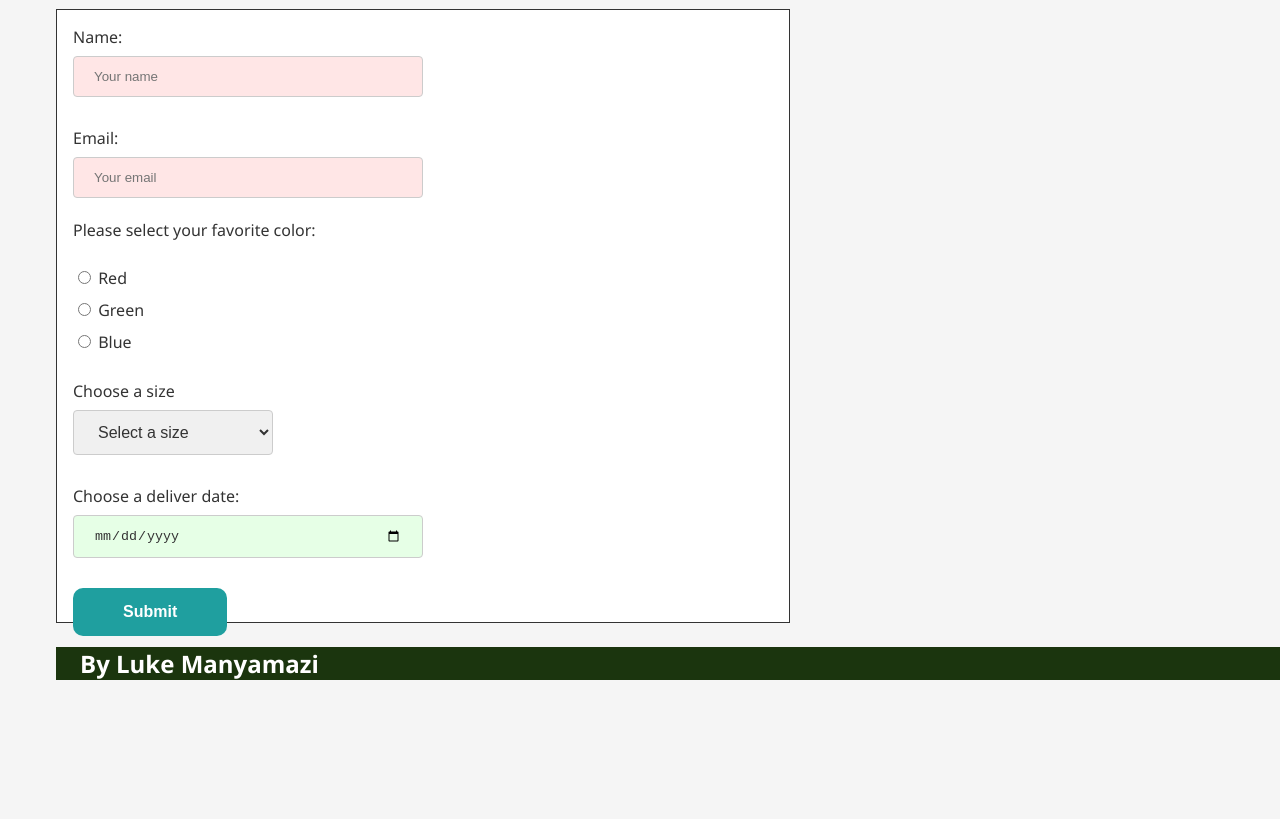
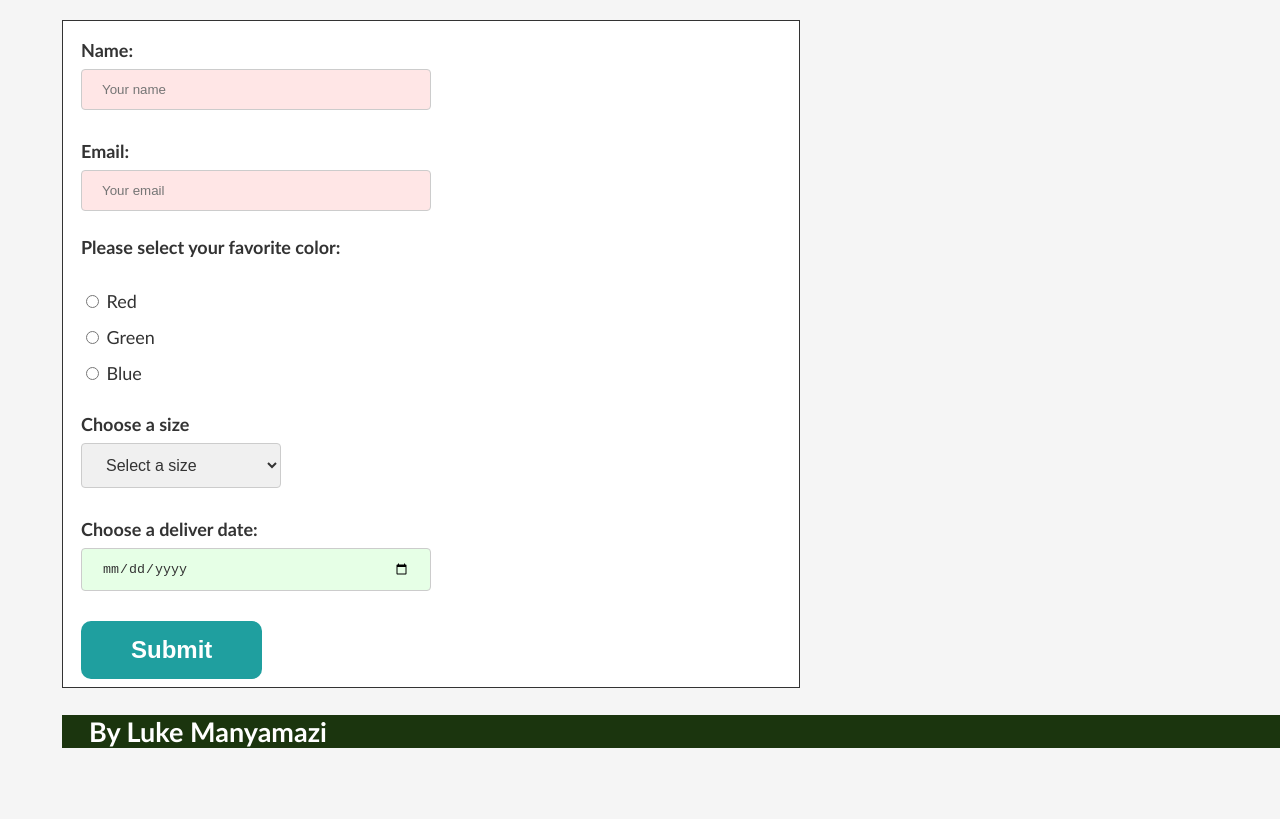
Before and after one commit to CodeYourFuture/Module-User-Focused-Data, a website: page Form-Controls/index.html in a window 1280 px wide. Shown: the part 122-941 px from the top of the page. Before the commit the page ends 866 px from the top, so only its background shows below. Drawn offline with Linux system fonts and the light colour scheme.

Commit message:
added more css to headings

```diff
--- a/Form-Controls/styles.css
+++ b/Form-Controls/styles.css
@@ -1,14 +1,15 @@
 body {
     width: 100%;
     padding: 1em 1em 2em 3em;
-    font-family: 'Segoe UI', Tahoma, Geneva, Verdana, sans-serif;
+    font-family: 'Gill Sans', 'Gill Sans MT', Calibri, 'Trebuchet MS', sans-serif;
     background-color: #f5f5f5;
     color: #333333;
+    font-size: large;
 }
 
 .form_container {
     width: 700px;
-    height: 580px;
+    height: 630px;
     border-color: black;
     border: 1px;
     border-style: solid;
@@ -62,7 +63,7 @@ input:invalid {
     text-align: center;
     text-align: none;
     font-weight: bold;
-    font-size: 16px;
+    font-size: 24px;
     cursor: pointer;
     display: inline-block;
     border-radius: 10px;
@@ -82,3 +83,7 @@ input, select {
     background-color: #f0f0f0;
     color: #333333;
   }
+
+  .name, .email, p, .size, .date{
+    font-weight: bold;
+  }
```
